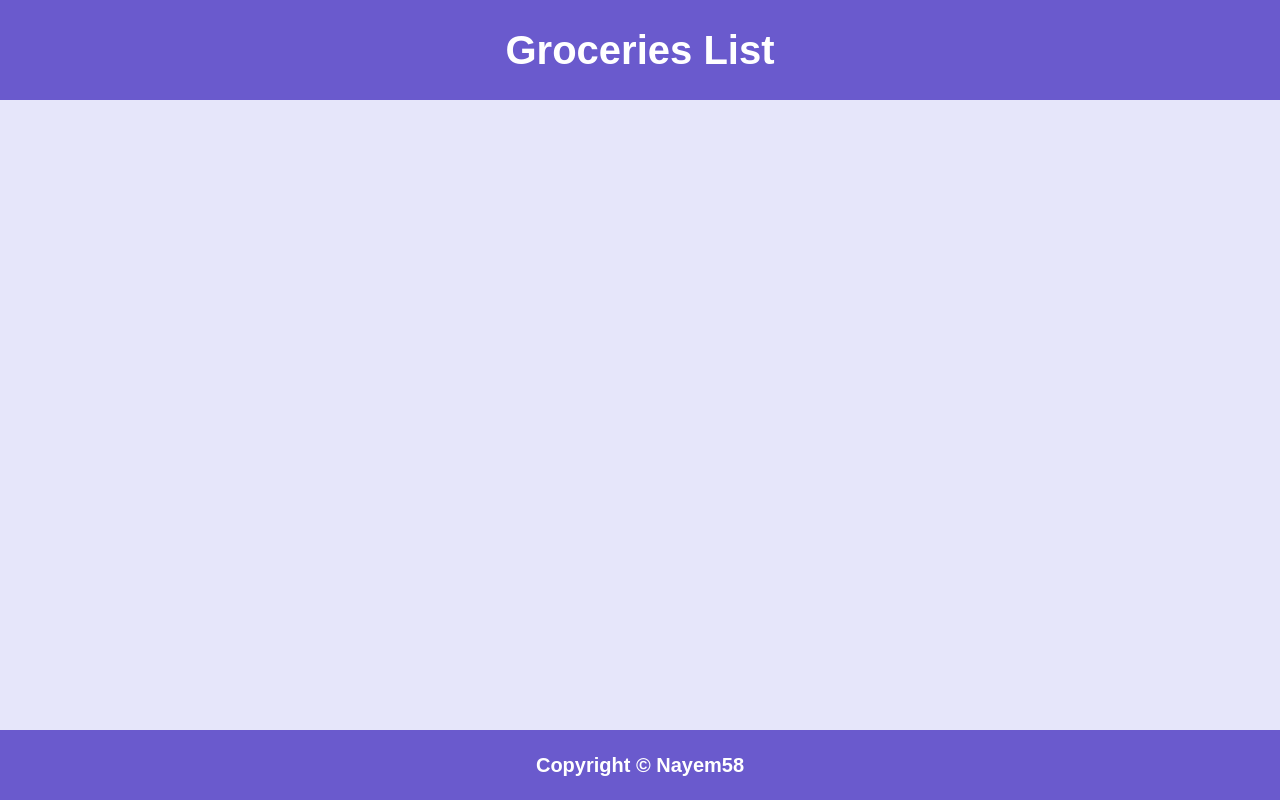
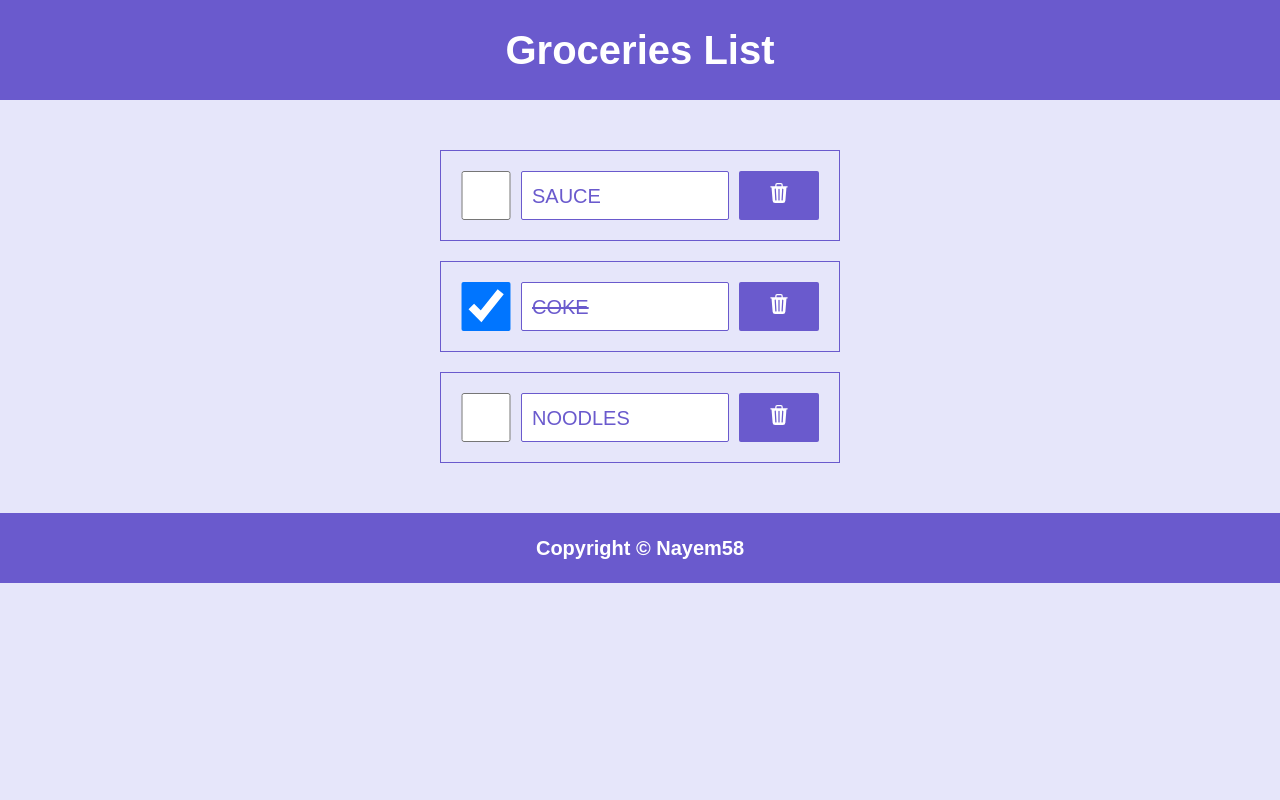
Before and after one commit to Nayem58/groceries-list, a React (Vite) app: page / in a window 1280 px wide. Built offline with nearby package versions, Linux system fonts and the light colour scheme.

Commit message:
groceries list: added checked, delete, conditional rendering;

```diff
--- a/src/App.jsx
+++ b/src/App.jsx
@@ -1,11 +1,77 @@
 import { BsFillTrash3Fill } from "react-icons/bs";
 import Header from "./layouts/Header";
 import Footer from "./layouts/Footer";
+import { useState } from "react";
 
 function App() {
+  const [items, setItems] = useState([
+    {
+      id: 1,
+      item: "sauce",
+      checked: false,
+    },
+    {
+      id: 2,
+      item: "coke",
+      checked: true,
+    },
+    {
+      id: 3,
+      item: "noodles",
+      checked: false,
+    },
+  ]);
+
+  const handleChecked = (id) => {
+    const listItems = items.map((item) =>
+      item.id === id ? { ...item, checked: !item.checked } : item
+    );
+    setItems(listItems);
+  };
+
+  const handleDelete = (id) => {
+    console.log(id);
+    const listItems = items.filter((item) => item.id !== id);
+    setItems(listItems);
+  };
+
   return (
     <>
       <Header />
+      <main>
+        <div className="py-50px">
+          <div className="container">
+            {items.length !== 0 ? (
+              <ul className="groceries-list">
+                {items.map((item) => {
+                  return (
+                    <li className="groceries-list__item" key={item.id}>
+                      <input
+                        className="checkbox"
+                        type="checkbox"
+                        id={item.item}
+                        onChange={() => handleChecked(item.id)}
+                        checked={item.checked}
+                      />
+                      <label className="label" htmlFor={item.item}>
+                        {item.item.toUpperCase()}
+                      </label>
+                      <button
+                        className="btn-delete"
+                        onClick={() => handleDelete(item.id)}
+                      >
+                        <BsFillTrash3Fill />
+                      </button>
+                    </li>
+                  );
+                })}
+              </ul>
+            ) : (
+              <h1 className="text-center">Your List Is Empty</h1>
+            )}
+          </div>
+        </div>
+      </main>
       <Footer />
     </>
   );
--- a/src/index.css
+++ b/src/index.css
@@ -41,9 +41,6 @@ header {
 
 footer {
   font-size: 20px;
-  position: fixed;
-  bottom: 0;
-  width: 100%;
 }
 
 h1,
@@ -69,27 +66,26 @@ ul {
 
 li {
   color: slateblue;
-  font-size: 40px;
-  font-weight: 500;
-  display: flex;
-  align-items: center;
-  justify-content: space-between;
-  gap: 10px;
+  font-size: 20px;
 }
 
 li + li {
   margin-top: 20px;
 }
 
-input {
+input[type="text"] {
   padding: 10px;
   font-size: 20px;
   border: 2px solid slateblue;
   color: slateblue;
 }
 
+input[type="checkbox"] {
+  border: 1px solid slateblue;
+}
+
 button {
-  padding: 10px 30px;
+  padding: 10px 5px;
   font-size: 20px;
   background-color: slateblue;
   border: 2px solid slateblue;
@@ -139,42 +135,47 @@ button {
   margin-right: 10px;
 }
 
-.cards-grid {
-  display: grid;
-  grid-template-columns: repeat(auto-fit, minmax(250px, 1fr));
-  grid-gap: 20px;
-}
+.groceries-list {
+  max-width: 400px;
+  margin-left: auto;
+  margin-right: auto;
 
-.card {
-  border: 1px solid #e0d5d5;
-  padding: 10px;
+  .groceries-list__item {
+    display: grid;
+    grid-template-columns: 50px auto 80px;
+    grid-gap: 10px;
+    align-items: center;
+    border: 1px solid slateblue;
+    padding: 20px;
 
-  .card__thumb {
-    text-align: center;
-  }
-
-  .card__thumb + .card__content {
-    margin-top: 5px;
-  }
-
-  .card__content {
-    .name {
-      color: slateblue;
-      font-size: 20px;
+    .checkbox {
+      height: 100%;
+      cursor: pointer;
     }
 
-    .name + .title {
-      margin-top: 5px;
-      font-style: italic;
+    .label {
+      border: 1px solid slateblue;
+      background-color: #fff;
+      height: 100%;
+      border-radius: 2px;
+      display: flex;
+      align-items: center;
+      padding: 5px 10px;
+    }
+
+    .btn-delete {
+      border-radius: 2px;
+      transition: all 0.4s;
+
+      &:hover {
+        /* border: 1px solid slateblue; */
+        background-color: #fff;
+        color: red;
+      }
     }
   }
 }
 
-.todoCard {
-  box-shadow: 0 0 10px 0 #00000020;
-  background-color: lavender;
-  padding: 100px;
-  max-width: 600px;
-  margin-left: auto;
-  margin-right: auto;
+.checkbox:checked ~ .label {
+  text-decoration: line-through;
 }
```
